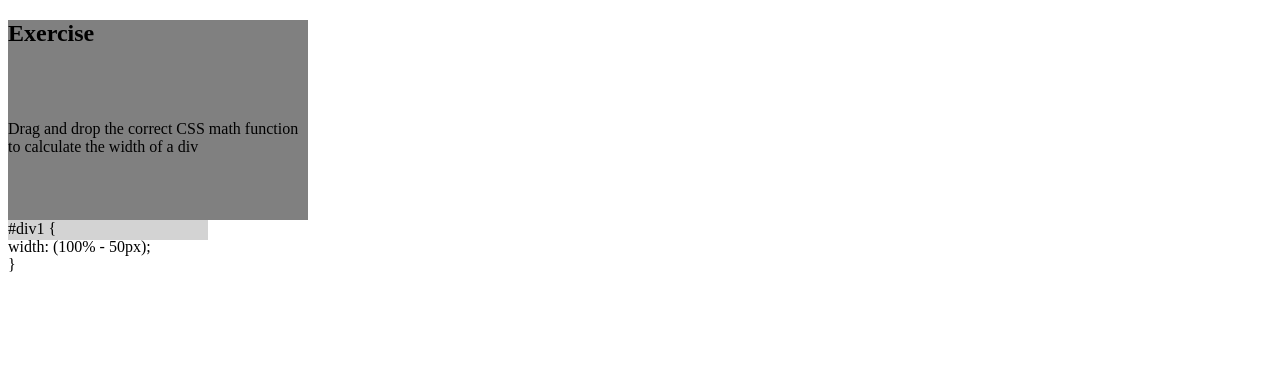
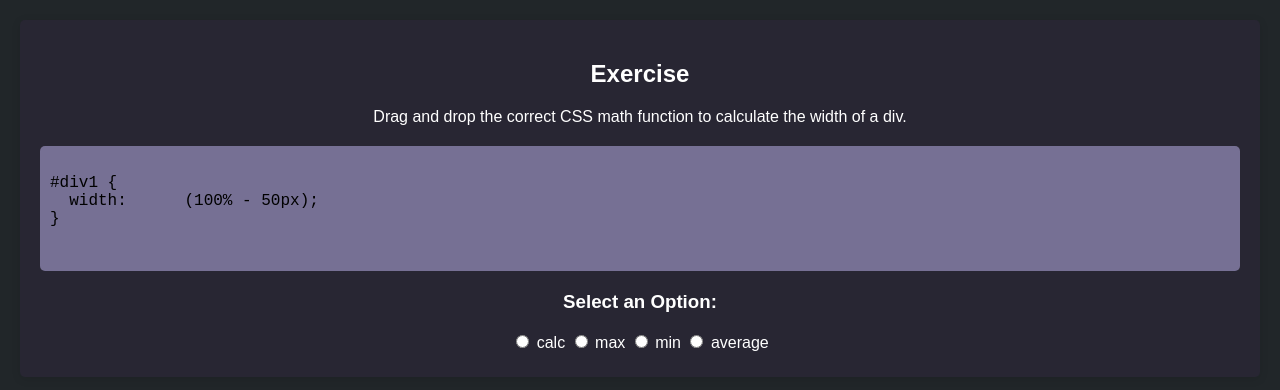
Before and after one commit to brianki254/html1, a plain HTML site: page math.html in a window 1280 px wide. Drawn offline with Linux system fonts and the light colour scheme.

Commit message:
Update math.html

```diff
--- a/math.html
+++ b/math.html
@@ -1,33 +1,90 @@
 <!DOCTYPE html>
-<html>
 <head>
+  <title>Math page </title>
   <style>
-#div1 {
-  background-color: gray;
-  height: 100px;
-  width: min(50%, 300px);
+    body
+    {
+      font-family: Arial, sans-serif;
+      background-color: #212629;
+      margin: 0;
+      padding: 20px;
     }
-#div2 {
-  background-color: lightgray;
-  height: 20px;
-  width: min(50%, 200px);
+    .container
+    {
+      background-color: #282633;
+      border-radius: 5px;
+      box-shadow: 0 2px 10px rgba(0, 0, 0, 0.1);
+      padding: 20px;
+    }
+    h2
+    {
+      color: white;
+      text-align: center;
+    }
+    h3
+    {
+      color: white;
+      text-align: center;
+    }
+    p
+    {
+      color: white;
+      text-align: center;
+    }
+    .code-example
+    {
+      background-color: #767094;
+      border-radius: 5px;
+      padding: 10px;
+      margin: 20px 0;
+    }
+    pre
+    {
+      margin: 0;
+    }
+    code
+    {
+      font-family: 'Courier New', Courier, monospace;
+      margin: 0;
+    }
+    .radio-group
+    {
+      margin-top: 20px;
+      text-align: center;
+    }
+    .radio-group label
+    {
+      display: inline-block;
+      margin-bottom: 5px;
+      color: white;
+      text-align: center;
     }
   </style>
 </head>
 <body>
-<div id="div1">
-  <h2>Exercise</h2>
+  <div class="container">
+    <h2>Exercise </h2>
+    <p>Drag and drop the correct CSS math function to calculate the width of a div.</p>
+    <div class="code-example">
+      <pre>
+        <code>
+#div1 {
+  width:      (100% - 50px);
+}
+        </code>
+      </pre>
     </div>
-<div id="div1">
-  Drag and drop the correct CSS math function to calculate the width of a div
+    <div class="radio-group">
+      <h3>Select an Option:</h3>
+      <input type="radio" id="option1" name="options" value="Option 1">
+      <label for="option1"> calc </label>
+      <input type="radio" id="option2" name="options" value="Option 2">
+      <label for="option2"> max </label>
+      <input type="radio" id="option3" name="options" value="Option 3">
+      <label for="option3"> min </label>
+      <input type="radio" id="option4" name="options" value="Option 4">
+      <label for="option4"> average </label>
     </div>
-<div id="div2">
-  #div1 {
-  <br>
-   width:              (100% - 50px);
-  <br>
-  }
   </div>
-
 </body>
 </html>
```
Lines whose indentation alone changed are shown as unchanged.
